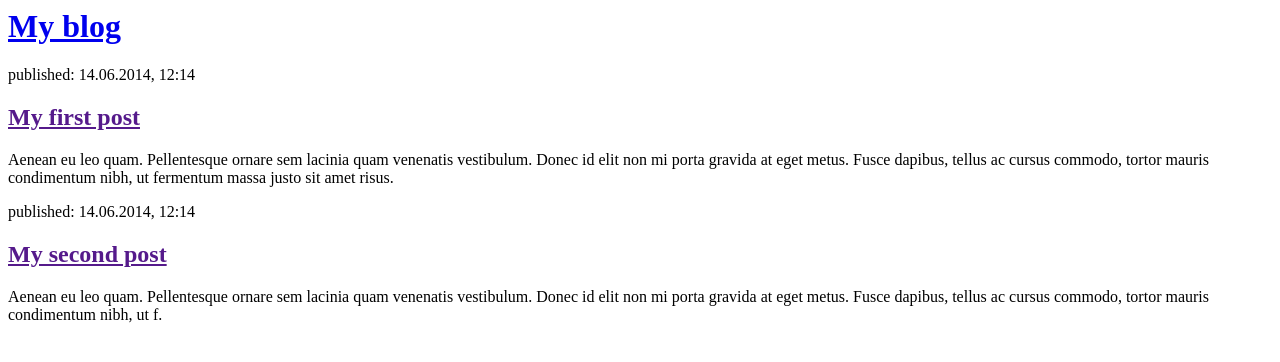
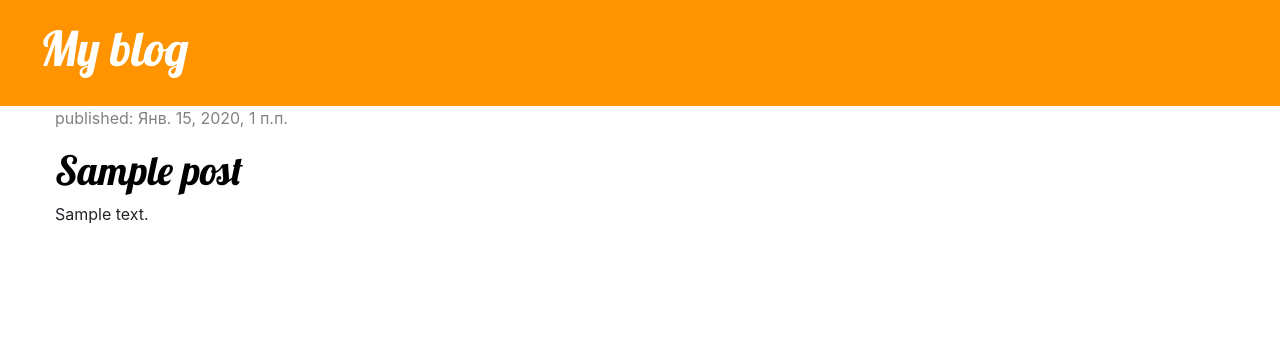
Before and after one commit to juxhit/my-first-blog, a Django app: template blog/templates/blog/post_list.html in a window 1280 px wide. Shown: the top 362 px of the page. Run offline with Django 3.2, Linux system fonts and the light colour scheme; the template is opened without the code that fills it: values that come from a table or form of the project are taken from there, others are empty; tables that the repository leaves empty hold one stand-in row (values such as "Sample post"); some libraries are stand-ins or nearby versions.

Commit message:
Add html and css to blog index

```diff
--- /dev/null
+++ b/blog/static/css/blog.css
@@ -0,0 +1,46 @@
+.page-header {
+    background-color: #ff9400;
+    margin-top: 0;
+    padding: 20px 20px 20px 40px;
+}
+
+.page-header h1, .page-header h1 a, .page-header h1 a:visited, .page-header h1 a:active {
+    color: #ffffff;
+    font-size: 36pt;
+    text-decoration: none;
+}
+
+.content {
+    margin-left: 40px;
+}
+
+h1, h2, h3, h4 {
+    font-family: 'Lobster', cursive;
+}
+
+.date {
+    color: #828282;
+}
+
+.save {
+    float: right;
+}
+
+.post-form textarea, .post-form input {
+    width: 100%;
+}
+
+.top-menu, .top-menu:hover, .top-menu:visited {
+    color: #ffffff;
+    float: right;
+    font-size: 26pt;
+    margin-right: 20px;
+}
+
+.post {
+    margin-bottom: 70px;
+}
+
+.post h1 a, .post h1 a:visited {
+    color: #000000;
+}
--- a/blog/templates/blog/post_list.html
+++ b/blog/templates/blog/post_list.html
@@ -1,22 +1,29 @@
+{% load staticfiles %}
 <html>
     <head>
         <title>My blog</title>
+        <link rel="stylesheet" href="//maxcdn.bootstrapcdn.com/bootstrap/4.0.0/css/bootstrap.min.css">
+        <link href="//fonts.googleapis.com/css?family=Lobster&subset=latin,latin-ext" rel="stylesheet" type="text/css">
+        <link rel="stylesheet" href="{% static 'css/blog.css' %}">
     </head>
     <body>
-        <div>
-            <h1><a href="/">My blog</a></h1>
+        <div class="page-header">
+            <h1>My blog</h1>
         </div>
 
-        <div>
-            <p>published: 14.06.2014, 12:14</p>
-            <h2><a href="">My first post</a></h2>
-            <p>Aenean eu leo quam. Pellentesque ornare sem lacinia quam venenatis vestibulum. Donec id elit non mi porta gravida at eget metus. Fusce dapibus, tellus ac cursus commodo, tortor mauris condimentum nibh, ut fermentum massa justo sit amet risus.</p>
+        <div class="content container">
+            <div class="row">
+                <div class="col-md-8">
+                    {% for post in posts %}
+                        <div class="post">
+                            <div class="date">
+                                <p>published: {{ post.published_date }}</p>
+                            </div>
+                            <h1><a href="">{{ post.title }}</a></h1>
+                            <p>{{ post.text|linebreaksbr }}</p>
+                        </div>
+                    {% endfor %}
+                </div>
+            </div>
         </div>
-
-        <div>
-            <p>published: 14.06.2014, 12:14</p>
-            <h2><a href="">My second post</a></h2>
-            <p>Aenean eu leo quam. Pellentesque ornare sem lacinia quam venenatis vestibulum. Donec id elit non mi porta gravida at eget metus. Fusce dapibus, tellus ac cursus commodo, tortor mauris condimentum nibh, ut f.</p>
-        </div>
-    </body>
 </html>
--- a/blog/views.py
+++ b/blog/views.py
@@ -1,5 +1,8 @@
 from django.shortcuts import render
+from django.utils import timezone
+from .models import Post
 
 # Create your views here.
 def post_list(request):
-    return render(request, 'blog/post_list.html', {})
+    posts = Post.objects.filter(published_date__lte=timezone.now()).order_by('published_date')
+    return render(request, 'blog/post_list.html', {'posts':posts})
```
